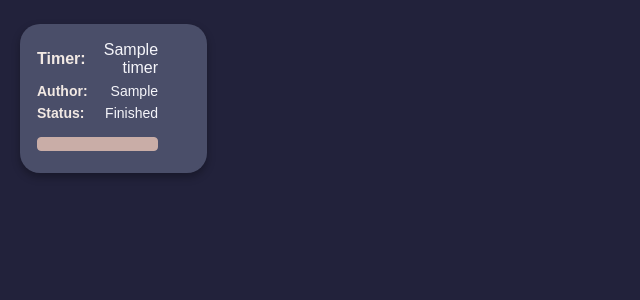
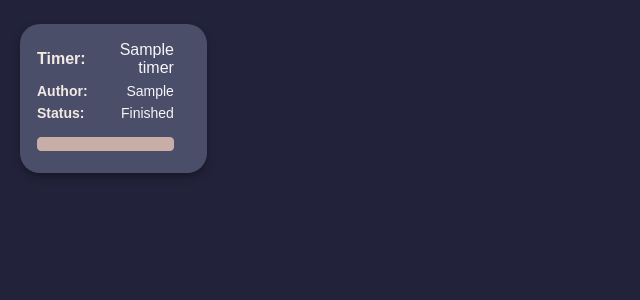
Before and after one commit to Rhubaruth/torch-timer, a Django app: template timers/templates/timers/timer_detail.html in a window 1280 px wide. Shown: the part 59-359 px from the top of the page, without its empty margins (0-640 px from the left). Run offline with Django 5.2, Linux system fonts and the light colour scheme; tables that the repository leaves empty hold one stand-in row (values such as "Sample post"); the template is opened without the code that fills it: values that come from a table or form of the project are taken from there, most other values are stand-ins (such as "Sample title", 1, 10 or a date in 2020).

Commit message:
larger timer detail panel

```diff
--- a/static/styles/timer_card.css
+++ b/static/styles/timer_card.css
@@ -97,7 +97,7 @@ strong {
 }
 
 table {
-    width: 80%;
+    width: 90%;
 }
 th {
     color: var(--text-muted);
```
Also changed, not shown: static/styles/main.css (+8 -0 lines).
